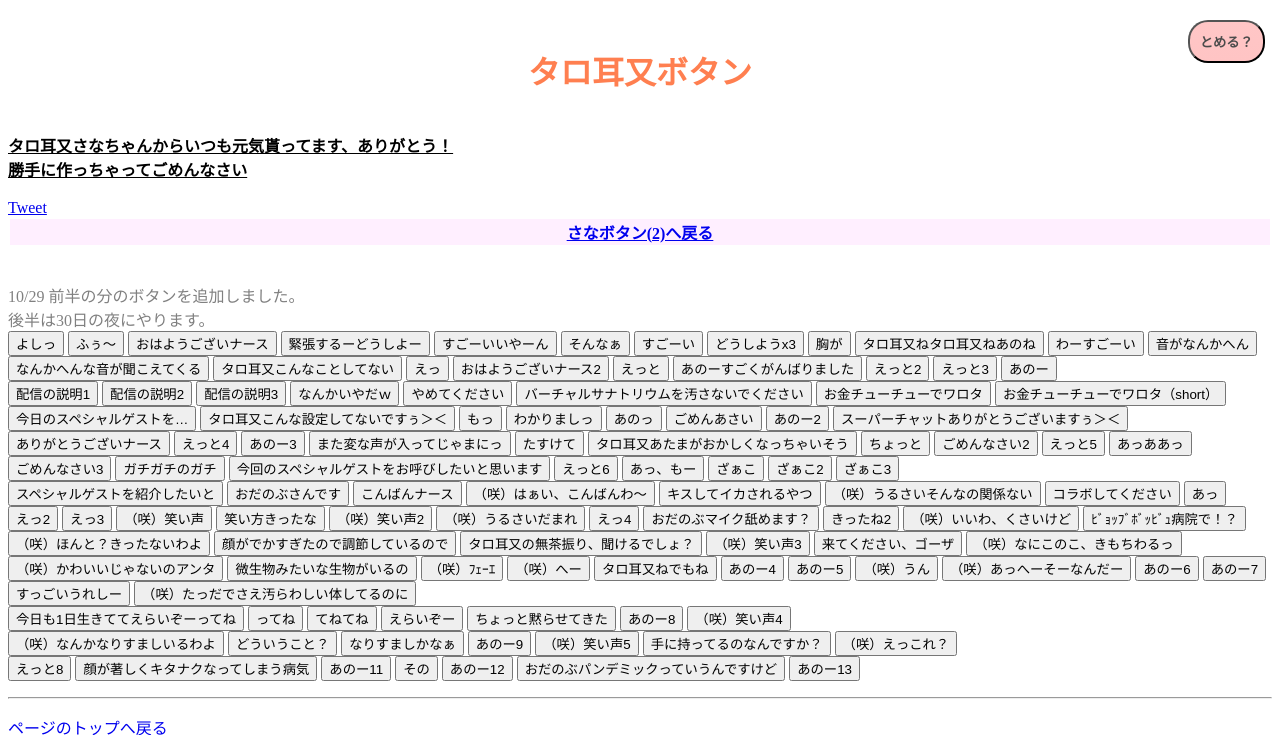
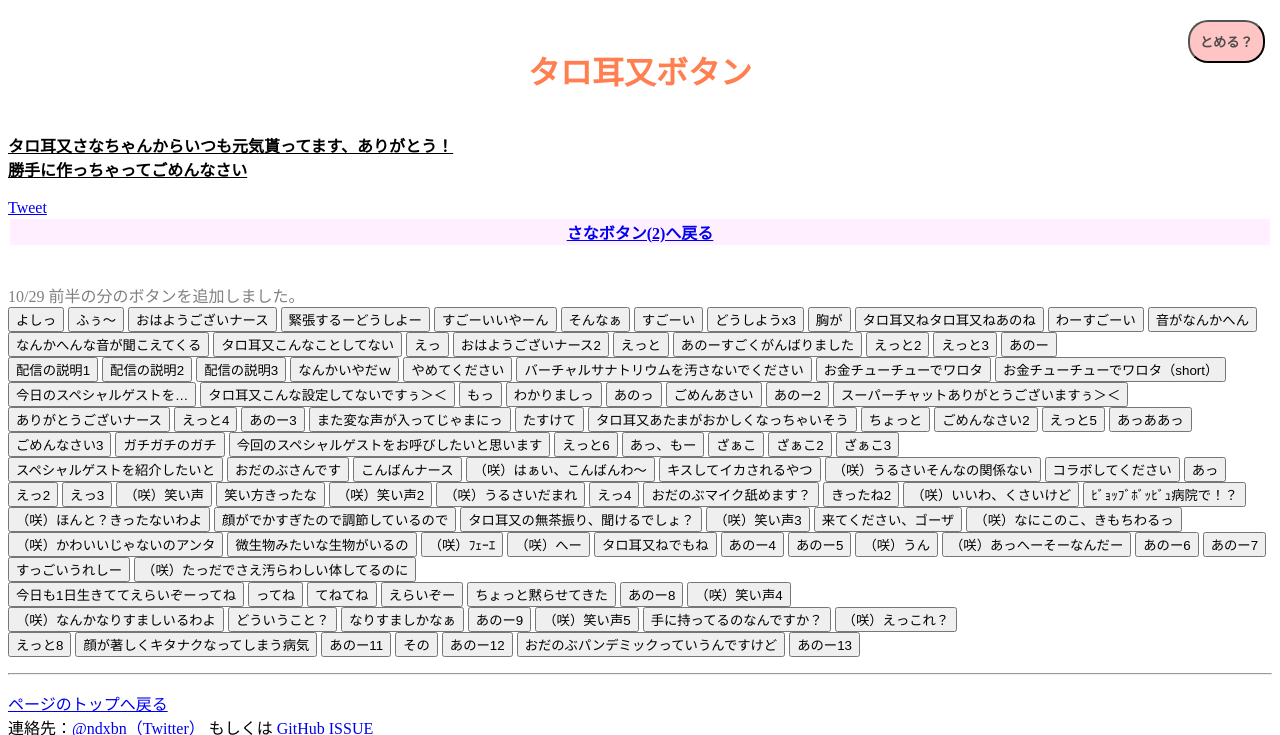
Before and after one commit to sanabutton/sanabutton.github.io, a Jekyll site: the page built from odanobu/index.html, in a window 1280 px wide, cut to the strip 0-735 px from the top of the page. Built offline with Jekyll 4.4.1, drawn with Linux system fonts in a browser that asks for light colours; comment, search, counter and statistics services are not loaded.

Commit message:
追加の続きをいつやるかの宣言をなくした。

```diff
--- a/odanobu/index.html
+++ b/odanobu/index.html
@@ -34,7 +34,6 @@
 
 <span class="add-num"><br>
   10/29 前半の分のボタンを追加しました。<br>
-  後半は30日の夜にやります。<br>
 </span>
 
 <button type="button" class="sounds" data-file="ばーたるさなとりむうはろいんぱーてー/よしっ">よしっ</button>
```
